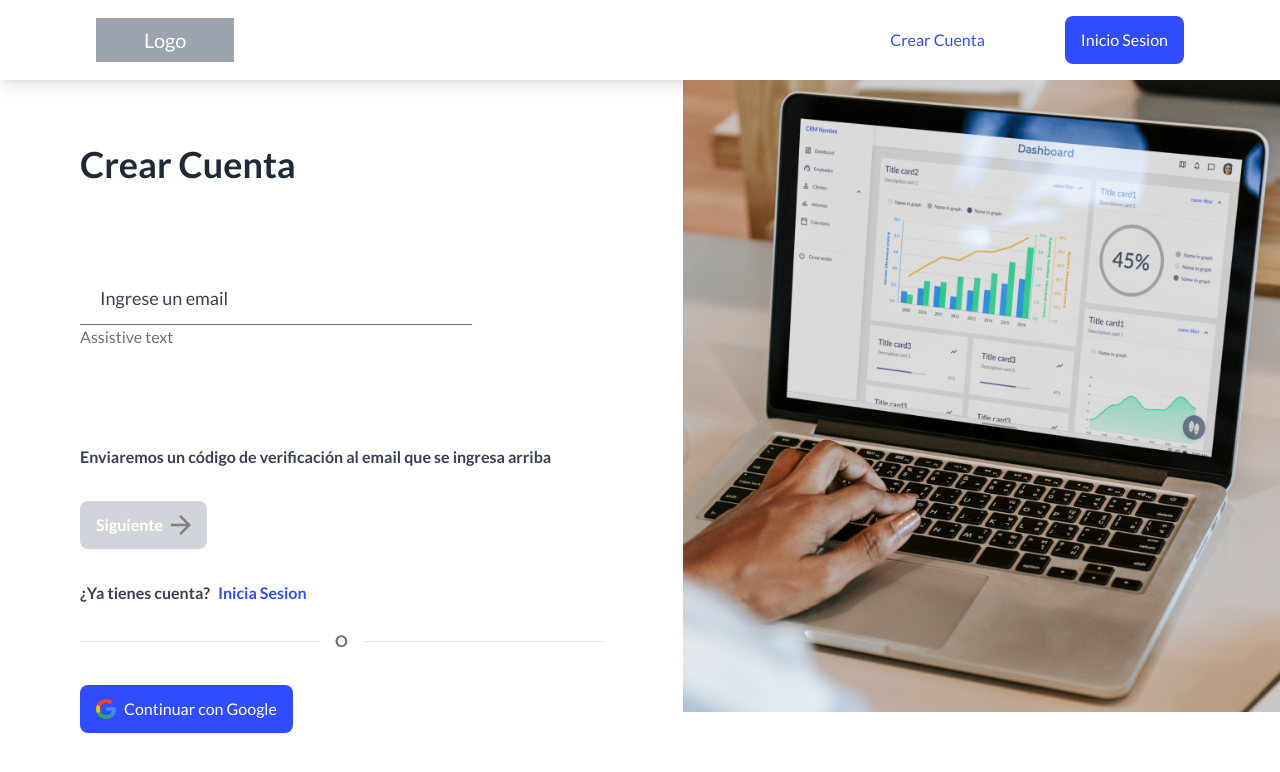
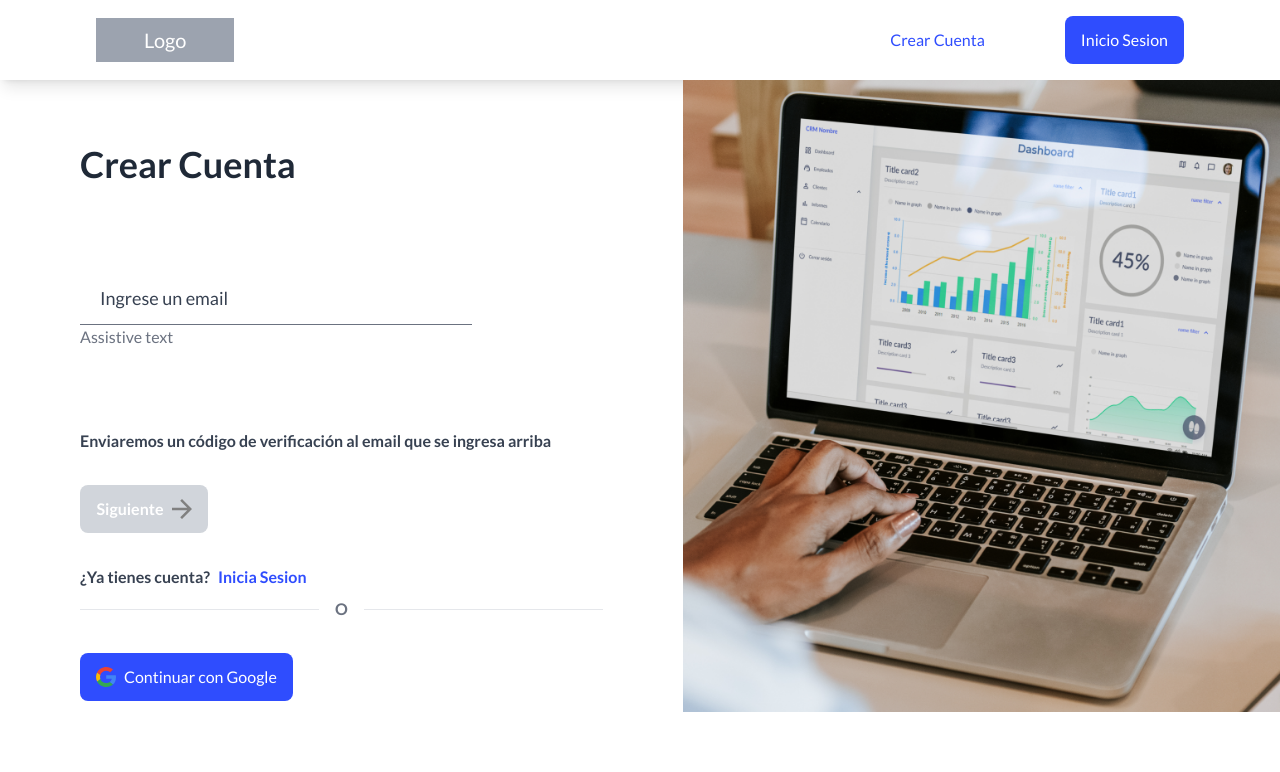
Before and after one commit to JobFashion/front-services-crm, a React (Vite) app: page /register in a window 1280 px wide. Shown: the top 772 px of the page. Built offline with nearby package versions, Linux system fonts and the light colour scheme.

Commit message:
fix pull request

```diff
--- a/src/components/Buttons/Button.tsx
+++ b/src/components/Buttons/Button.tsx
@@ -5,8 +5,8 @@ type Props = {
   iconRight?: string
   iconLeft?: string
   textSize?: string
-  colorIconRight?: string
-  colorIconLeft?: string
+  action?: () => void
+  size?: string
 }
 
 export const Button = ({
@@ -16,24 +16,27 @@ export const Button = ({
   iconLeft,
   textSize,
   colorButton,
-  colorIconLeft,
-  colorIconRight,
+  action,
+  size,
 }: Props) => {
+  let sizeButton = ''
+  switch (size) {
+    case 'medium':
+      sizeButton = 'w-32'
+      break
+    default:
+      break
+  }
   return (
-    <div>
-      <button
-        className={`flex justify-center gap-2 items-center text-white ${textSize} ${textColor} ${
-          colorButton ? colorButton : 'bg-[#2F4DFE]'
-        }  rounded-lg py-3 px-4`}
-      >
-        {iconLeft && (
-          <img className={`w-5 h-5 ${colorIconLeft} flex items-center`} src={iconLeft} alt='' />
-        )}
-        {text}
-        {iconRight && (
-          <img className={`${colorIconRight} w-5 h-5 flex items-center`} src={iconRight} alt='' />
-        )}
-      </button>
-    </div>
+    <button
+      onClick={action}
+      className={`flex justify-center gap-2 items-center text-white ${sizeButton} ${textSize} ${textColor} ${
+        colorButton ? colorButton : 'bg-blup'
+      }  rounded-lg py-3 px-4`}
+    >
+      {iconLeft && <img className={`w-5 h-5 flex items-center`} src={iconLeft} alt='' />}
+      {text}
+      {iconRight && <img className={`w-5 h-5 flex items-center`} src={iconRight} alt='' />}
+    </button>
   )
 }
--- a/src/components/layout/LayoutPublic.tsx
+++ b/src/components/layout/LayoutPublic.tsx
@@ -13,7 +13,7 @@ const LayoutPublic = () => {
           <span className='text-white text-xl'>Logo</span>
         </div>
         <div className='flex gap-20'>
-          <button className='text-[#2F4DFE]'>Crear Cuenta</button>
+          <button className='text-blup'>Crear Cuenta</button>
           <Button text='Inicio Sesion' />
         </div>
       </div>
--- /dev/null
+++ b/src/helpers/Validations.ts
@@ -0,0 +1,7 @@
+export const validateEmail = (email: string) => {
+  return String(email)
+    .toLowerCase()
+    .match(
+      /^(([^<>()[\]\\.,;:\s@"]+(\.[^<>()[\]\\.,;:\s@"]+)*)|(".+"))@((\[[0-9]{1,3}\.[0-9]{1,3}\.[0-9]{1,3}\.[0-9]{1,3}\])|(([a-zA-Z\-0-9]+\.)+[a-zA-Z]{2,}))$/,
+    )
+}
--- a/src/pages/home/Home.tsx
+++ b/src/pages/home/Home.tsx
@@ -8,17 +8,17 @@ const Home = () => {
     <div className='px-20 w-full flex flex-col'>
       <div className='py-24 flex flex-col gap-20'>
         <p className='text-4xl font-bold text-gray-700'>
-          La plataforma CRM <span className='text-[#2F4DFE]'>nombre marca</span> que necesitas para
+          La plataforma CRM <span className='text-blup'>nombre marca</span> que necesitas para
           gestionar el servicios de atención al cliente y la resoluc ión de reclamos en un sólo
           lugar.
         </p>
         <div className='flex flex-col gap-8 px-10 py-6'>
-          <Button text='Inicio Sesion' />
+          <Button size='medium' text='Inicio Sesion' />
           <p>
             ¿No tienes cuenta?{' '}
             <span
               onClick={() => navigate('/register')}
-              className='text-[#2F4DFE] ml-2 font-semibold cursor-pointer'
+              className='text-blup ml-2 font-semibold cursor-pointer'
             >
               Crear cuenta
             </span>
--- a/src/pages/register/Register.tsx
+++ b/src/pages/register/Register.tsx
@@ -5,26 +5,20 @@ import ArrowRight from '../../assets/icons_SVG/ArrowRight.svg'
 import ArrowRightWhite from '../../assets/icons_SVG/ArrowRightWhite.svg'
 import Google from '../../assets/icons_SVG/Google.svg'
 import { Button } from '../../components/Buttons/Button'
+import { validateEmail } from '../../helpers/Validations'
 
 const Register = () => {
   const navigate = useNavigate()
   const [email, setEmail] = useState('')
   const [focus, setFocus] = useState(false)
 
-  const validateEmail = (email: string) => {
-    return String(email)
-      .toLowerCase()
-      .match(
-        /^(([^<>()[\]\\.,;:\s@"]+(\.[^<>()[\]\\.,;:\s@"]+)*)|(".+"))@((\[[0-9]{1,3}\.[0-9]{1,3}\.[0-9]{1,3}\.[0-9]{1,3}\])|(([a-zA-Z\-0-9]+\.)+[a-zA-Z]{2,}))$/,
-      )
-  }
   return (
     <div className='px-20 w-full flex flex-col'>
       <div className='py-16 flex flex-col gap-20'>
         <h2 className='text-4xl font-bold text-gray-800'>Crear Cuenta</h2>
         <form className='py-2 flex flex-col'>
           {focus && (
-            <label className={` ${email.length > 3 ? 'text-[#2F4DFE]' : ' text-gray-500'}`}>
+            <label className={` ${email.length > 3 ? 'text-blup' : ' text-gray-500'}`}>
               Ingrese un email
             </label>
           )}
@@ -43,19 +37,20 @@ const Register = () => {
           {!validateEmail(email) && <label className=' text-gray-500'>Assistive text</label>}
         </form>
       </div>
-      <div className='flex flex-col gap-8 py-6 font-semibold text-gray-700'>
+      <div className='flex flex-col gap-8 py-2 font-semibold text-gray-700'>
         <p>Enviaremos un código de verificación al email que se ingresa arriba</p>
         <Button
+          size='medium'
           text='Siguiente'
           iconRight={validateEmail(email) ? ArrowRightWhite : ArrowRight}
-          colorButton={validateEmail(email) ? 'bg-[#2F4DFE]' : 'bg-gray-300'}
-          textColor={validateEmail(email) ? 'text-white' : 'text-gray-500'}
+          colorButton={validateEmail(email) ? 'bg-blup' : 'bg-gray-300'}
+          textColor={validateEmail(email) ? 'text-white' : 'text-gray-500 '}
         />
         <p>
           ¿Ya tienes cuenta?
           <span
             onClick={() => navigate('/login')}
-            className='text-[#2F4DFE] ml-2 cursor-pointer font-semibold'
+            className='text-blup ml-2 cursor-pointer font-semibold'
           >
             Inicia Sesion
           </span>
--- a/tailwind.config.cjs
+++ b/tailwind.config.cjs
@@ -3,7 +3,12 @@
 module.exports = {
   content: ['./index.html', './src/**/*.{js,ts,jsx,tsx}'],
   theme: {
-    extend: {},
+    extend: {
+      colors: {
+        white: '#fff',
+        blup: '#2F4DFE',
+      },
+    },
   },
   plugins: [],
 }
--- a/tsconfig.json
+++ b/tsconfig.json
@@ -17,6 +17,5 @@
     "jsx": "react-jsx"
   },
   "include": ["src"],
-  "references": [{ "path": "./tsconfig.node.json" }],
-  "files": ["custom.d.ts"]
+  "references": [{ "path": "./tsconfig.node.json" }]
 }
```
